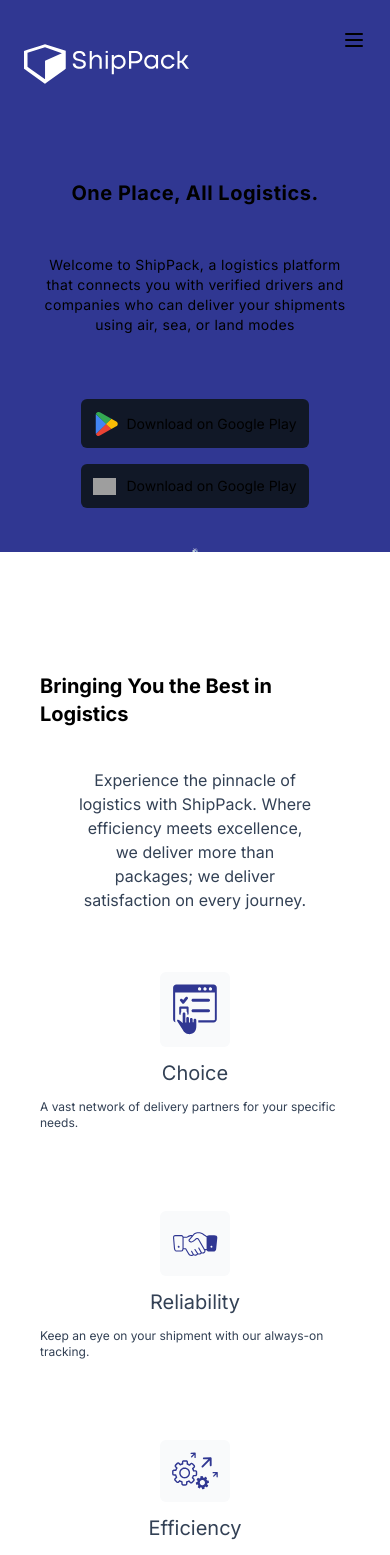
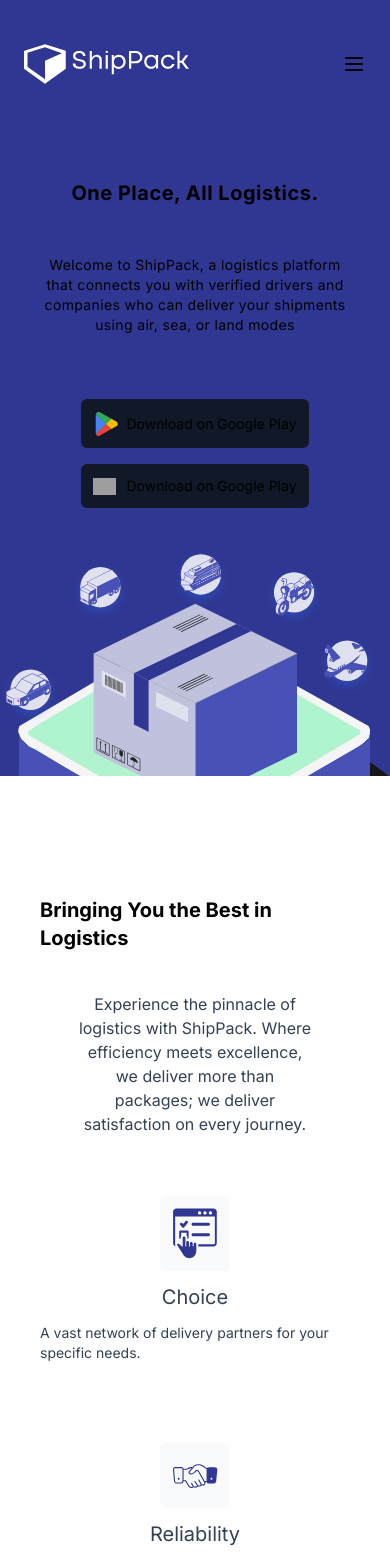
Before and after one commit to Idomason/Logistics, a Next.js app: page / in a window 390 px wide. Shown: the top 1555 px of the page. Built offline with nearby package versions, Linux system fonts and the light colour scheme; grey boxes are pictures that could not be loaded.

Commit message:
make some changes in the header, hero and selling-point component styles

```diff
--- a/components/Header/Header.tsx
+++ b/components/Header/Header.tsx
@@ -3,7 +3,7 @@ import Image from 'next/image';
 
 export default function Header() {
   return (
-    <header className=' bg-primary flex justify-between px-6 py-7 lg:pb-40 md:pb-35 pb-20'>
+    <header className=' bg-primary flex items-center justify-between px-6 py-7 lg:pb-40 md:pb-35 pb-20'>
       <div className='flex items-center justify-between space-x-16'>
         <div>
           <Image
@@ -28,7 +28,7 @@ export default function Header() {
         </ul>
       </div>
 
-      <div className='self-center md:block hidden'>
+      <div className='md:block hidden'>
         <button className='inline-block rounded-md text-sm text-primary bg-white py-3 px-12'>
           Login
         </button>
--- a/components/Hero/Hero.tsx
+++ b/components/Hero/Hero.tsx
@@ -40,15 +40,13 @@ export default function Hero() {
             Download on Google Play
           </a>
         </div>
-        <div className='w-screen px-48 px-auto flex items-center justify-center'>
-          <Image
-            className='w-full'
-            src='/home-hero.svg'
-            width={800}
-            height={500}
-            alt='Hero Image'
-          />
-        </div>
+        <Image
+          className='w-full'
+          src='/home-hero.svg'
+          width={200}
+          height={200}
+          alt='Hero Image'
+        />
       </div>
     </section>
   );
--- a/components/SellingPoint/SellingPoint.tsx
+++ b/components/SellingPoint/SellingPoint.tsx
@@ -11,7 +11,7 @@ export default function SellingPoint() {
         meets excellence, we deliver more than packages; we deliver satisfaction
         on every journey.
       </p>
-      <div className='py-5 text-xs md:flex items-center gap-4'>
+      <div className='py-5 text-sm md:flex items-center gap-4'>
         <div className='flex flex-col lg:flex-row items-center justify-center py-10 lg:gap-2'>
           <Image
             className='p-3 bg-gray-50 rounded-md'
```
